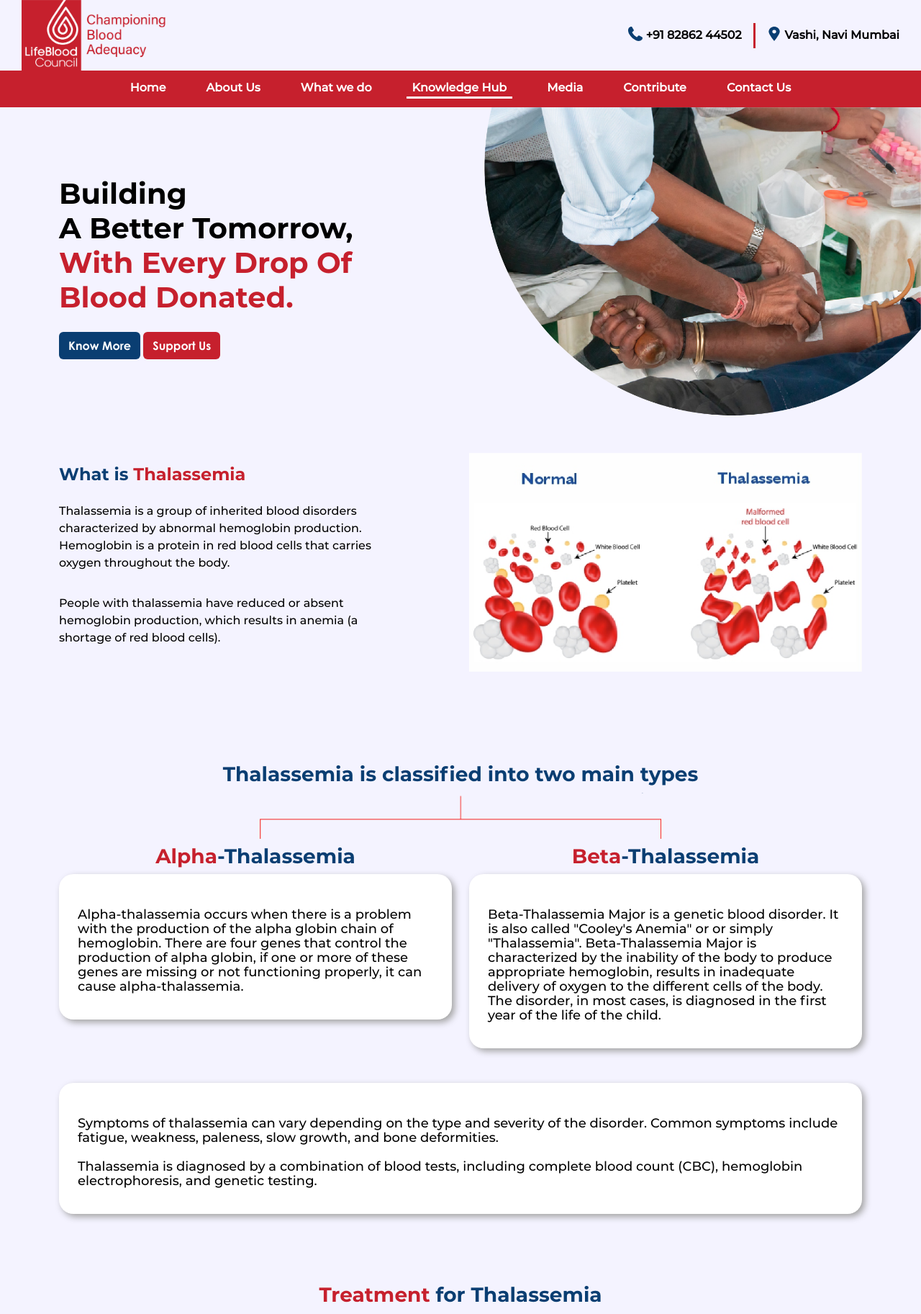
After one commit to shameelsalih/life_blood_council, a PHP site: page /thalassemia.php in a window 1280 px wide. The commit adds this page. Shown: the top 1825 px of the page at 72% size. Run offline with PHP 8.4, Linux system fonts and the light colour scheme.

Commit message:
Thalassemia Updates

```diff
--- a/css/main-style.css
+++ b/css/main-style.css
@@ -14,7 +14,7 @@
 }
 
 :root {
-    --custom-primary-color: #FF0000;
+    --custom-primary-color: #c6202d;
     --custom-primary-bg-color: #F4F3FF;
     --custom-secondary-color: #0A3E72;
     --custom-tertiary-color: #ffffff;
@@ -22,7 +22,7 @@
     --custom-nav-font-weight: 600;
     --custom-hover-opacity: 0.9;
     --custom-card-background: radial-gradient(#3d3f69, #333450);
-    --custom-footer-bg: #ba0001;
+    --custom-footer-bg: #c6202d;
 }
 
 html,
@@ -101,11 +101,23 @@ h1 {
 }
 
 .bg-custom-primary {
-    background-color: var(--custom-primary-color);
+    background-color: var(--custom-primary-color) !important;
+    background: var(--custom-primary-color) !important;
 }
 
 .bg-custom-secondary {
-    background-color: var(--custom-secondary-color);
+    background-color: var(--custom-secondary-color) !important;
+    background: var(--custom-secondary-color) !important;
+}
+
+.bg-custom-tertiary {
+    background-color: var(--custom-tertiary-color) !important;
+    background: var(--custom-tertiary-color) !important;
+}
+
+.bg-custom-quaternary {
+    background-color: var(--custom-quaternary-color) !important;
+    background: var(--custom-quaternary-color) !important;
 }
 
 .btn-custom-primary {
@@ -136,6 +148,14 @@ h1 {
 
 .secondary-color {
     color: var(--custom-secondary-color);
+}
+
+.tertiary-color {
+    color: var(--custom-tertiary-color);
+}
+
+.quaternary-color {
+    color: var(--custom-quaternary-color);
 }
 
 .footer-color {
@@ -554,6 +574,16 @@ footer ul {
     left: 24px;
 }
 
+#thalassemia-banner {
+    background: url(../images/thalassemia/thalassemia-banner.png);
+    position: relative;
+    background-size: contain;
+    background-repeat: no-repeat;
+    background-position-x: right;
+    background-position-y: top;
+    min-height: 450px;
+}
+
 @media only screen and (max-width: 426px) {
     .main-header {
         padding: 0 10px;
--- a/header.php
+++ b/header.php
@@ -1,4 +1,4 @@
-
+<?php $request_uri = $_SERVER["REQUEST_URI"] ?? "" ?>
   <header class="container-fluid p-0">
     <!-- Main Header -->
     <div class="main-header">
@@ -43,21 +43,20 @@
         <div class="collapse navbar-collapse" id="navbarSupportedContent">
           <ul class="navbar-nav m-auto mb-2 mb-lg-0 py-0 py-lg-1">
             <li class="nav-item">
-              <a class="nav-link<?= ($_SERVER["REQUEST_URI"] ?? "") == "/" ? " active" : "" ?>" aria-current="page" href="/">Home</a>
+              <a class="nav-link<?= $request_uri == "/" ? " active" : "" ?>" aria-current="page" href="/">Home</a>
             </li>
             <li class="nav-item">
-              <a class="nav-link<?= ($_SERVER["REQUEST_URI"] ?? "") == "/about-us.php" ? " active" : "" ?>" href="about-us.php">About Us</a>
+              <a class="nav-link<?= $request_uri == "/about-us.php" ? " active" : "" ?>" href="about-us.php">About Us</a>
             </li>
             <li class="nav-item">
-              <a class="nav-link<?= ($_SERVER["REQUEST_URI"] ?? "") == "/what-we-do.php" ? " active" : "" ?>" href="what-we-do.php">What we do</a>
+              <a class="nav-link<?= $request_uri == "/what-we-do.php" ? " active" : "" ?>" href="what-we-do.php">What we do</a>
             </li>
             <li class="nav-item dropdown">
-              <a class="nav-link dropdown-toggle" href="#" id="navbarDropdown" role="button" data-bs-toggle="dropdown"
-                aria-expanded="false">
+              <a class="nav-link dropdown-toggle<?= $request_uri == "/thalassemia.php" || preg_match("/knwoledge-hub\.php.*/", $request_uri) ? " active" : "" ?>" href="#" id="navbarDropdown" role="button" data-bs-toggle="dropdown" aria-expanded="false">
                 Knowledge Hub
               </a>
               <ul class="dropdown-menu" aria-labelledby="navbarDropdown">
-                <li><a class="dropdown-item" href="#">Thalassemia</a></li>
+                <li><a class="dropdown-item" href="thalassemia.php">Thalassemia</a></li>
                 <li><a class="dropdown-item" href="#">Events</a></li>
                 <li><a class="dropdown-item" href="#">FAQ's</a></li>
                 <li><a class="dropdown-item" href="#">List of Centres</a></li>
--- /dev/null
+++ b/thalassemia.php
@@ -0,0 +1,178 @@
+<!DOCTYPE html>
+<html lang="en">
+
+<?php require_once "head.php" ?>
+
+<body>
+
+  <?php require_once "header.php" ?>
+
+  <main id="main-body">
+
+    <section id="thalassemia-banner">
+      <div class="container pt-3 pt-lg-5">
+        <div class="pt-5"></div>
+        <h1>
+          Building<br>
+          A Better Tomorrow,<br>
+          <span class="primary-color">
+            With Every Drop Of<br>
+            Blood Donated.
+          </span>
+        </h1>
+        <button class="btn btn-custom-secondary mt-3">Know More</button>
+        <button class="btn btn-custom-primary mt-3">Support Us</button>
+      </div>
+    </section>
+
+    <section id="what-is-thalassemia">
+      <div class="container">
+        <div class="row">
+          <div class="col-xl-5 col-md-6">
+            <h4 class="mt-3 secondary-color">
+              What is
+              <span class="primary-color">Thalassemia</span>
+            </h4>
+            <p class="pt-3">Thalassemia is a group of inherited blood disorders characterized by abnormal hemoglobin production. Hemoglobin is a protein in red blood cells that carries oxygen throughout the body.</p>
+            <p class="pt-3">People with thalassemia have reduced or absent hemoglobin production, which results in anemia (a shortage of red blood cells).</p>
+          </div>
+          <div class="offset-xl-1 col-xl-6 col-md-6 d-flex align-items-center">
+            <img src="images/thalassemia/thalassemia.png" alt="What is Thalassemia" class="w-100" />
+          </div>
+        </div>
+      </div>
+    </section>
+
+    <section id="thalassemia-classification" class="py-5 mt-5">
+      <div class="container">
+        <h3 class="secondary-color text-center">Thalassemia is classified into two main types</h3>
+        <img src="images/thalassemia/dividers.png" alt="Divider" class="w-50 mx-auto d-sm-block d-none">
+        <div class="row">
+
+          <div class="col-sm-6">
+            <h3 class="secondary-color text-center mt-2"><span class="primary-color">Alpha</span>-Thalassemia</h3>
+            <div class="icon-card bg-custom-tertiary">
+              <p class="content text-start quaternary-color p-3 fw-normal">
+                Alpha-thalassemia occurs when there is a problem with the production of the alpha globin chain of hemoglobin. There are four genes that control the production of alpha globin, if one or more of these genes are missing or not functioning properly, it can cause alpha-thalassemia.
+              </p>
+            </div>
+          </div>
+
+          <div class="col-sm-6">
+            <h3 class="secondary-color text-center mt-2"><span class="primary-color">Beta</span>-Thalassemia</h3>
+            <div class="icon-card bg-custom-tertiary">
+              <p class="content text-start quaternary-color p-3 fw-normal">
+                Beta-Thalassemia Major is a genetic blood disorder. It is also called "Cooley's Anemia" or or simply "Thalassemia". Beta-Thalassemia Major is characterized by the inability of the body to produce appropriate hemoglobin, results in inadequate delivery of oxygen to the different cells of the body. The disorder, in most cases, is diagnosed in the first year of the life of the child.
+              </p>
+            </div>
+          </div>
+
+          <div class="col-sm-12 mt-5">
+            <div class="icon-card bg-custom-tertiary">
+              <p class="content text-start quaternary-color p-3 fw-normal">
+                Symptoms of thalassemia can vary depending on the type and severity of the disorder. Common symptoms include fatigue, weakness, paleness, slow growth, and bone deformities.<br/><br/>
+                Thalassemia is diagnosed by a combination of blood tests, including complete blood count (CBC), hemoglobin electrophoresis, and genetic testing.
+              </p>
+            </div>
+          </div>
+        </div>
+      </div>
+    </section>
+
+    <section id="thalassemia-treatment" class="py-5">
+      <div class="container">
+        <h3 class="text-center secondary-color"><span class="primary-color">Treatment</span> for Thalassemia</h3>
+
+        <div class="row pt-5 justify-content-center">
+          <div class="col-sm-7">
+            <h3 class="primary-color"><span class="secondary-color">Regular</span> Blood Transfusions</h3>
+            <p>
+              Blood transfusions are medical procedures in which blood or blood components are transferred from one person (donor) into the bloodstream of another person (recipient).<br/><br/>
+              The goal of blood transfusions is to replace lost blood, correct anemia, or treat certain medical conditions by providing essential components such as red blood cells, platelets, or plasma. The blood must be compatible with the recipient's blood type to avoid adverse reactions.
+            </p>
+          </div>
+          <div class="col-sm-2 d-flex align-items-center">
+            <img class="w-100" src="images/thalassemia/regular-blood-transfusions.png" alt="Regular Blood Transfusions">
+          </div>
+        </div>
+
+        <div class="row pt-5 justify-content-center">
+          <div class="col-sm-3 d-flex align-items-center">
+            <img class="w-100" src="images/thalassemia/chelation-therapy.png" alt="Regular Blood Transfusions">
+          </div>
+          <div class="col-sm-7">
+            <h3 class="primary-color"><span class="secondary-color">Chelation</span> Therapy</h3>
+            <p>
+              Chelation therapy is a medical treatment in which a synthetic solution (chelating agent) is administered to a patient intravenously to remove heavy metals, minerals, and other toxic substances from the body.<br/><br/>
+              It is commonly used for individuals with high levels of lead or other heavy metals in the bloodstream and for individuals with metal toxicity due to occupational or environmental exposure.
+            </p>
+          </div>
+        </div>
+
+
+        <div class="row pt-5 justify-content-center">
+          <div class="col-sm-7 pt-5">
+            <h3 class="primary-color">Bone Marrow <span class="secondary-color">Transplant</span></h3>
+            <p>
+              Bone Marrow Transplant can help cure the disease and prevent serious complications, such as anemia and organ damage.<br/><br/>
+              The success of BMT depends on various factors, such as the patient's age, overall health, and the availability of a suitable donor.
+            </p>
+          </div>
+          <div class="col-sm-4 d-flex align-items-center">
+            <img class="w-100" src="images/thalassemia/bone-arrow-transplant.png" alt="Regular Blood Transfusions">
+          </div>
+        </div>
+
+        <section id="thalassemia-qna" class="py-5 mt-5">
+          <div class="container">
+            <h4 class="primary-color text-center">You ask, We answer</h4>
+            <div class="accordion pt-5" id="accordionExample">
+              <div class="accordion-item">
+                <h2 class="accordion-header" id="headingOne">
+                  <button class="accordion-button" type="button" data-bs-toggle="collapse" data-bs-target="#collapseOne" aria-expanded="true" aria-controls="collapseOne">
+                    Accordion Item #1
+                  </button>
+                </h2>
+                <div id="collapseOne" class="accordion-collapse collapse show" aria-labelledby="headingOne" data-bs-parent="#accordionExample">
+                  <div class="accordion-body">
+                    <strong>This is the first item's accordion body.</strong> It is shown by default, until the collapse plugin adds the appropriate classes that we use to style each element. These classes control the overall appearance, as well as the showing and hiding via CSS transitions. You can modify any of this with custom CSS or overriding our default variables. It's also worth noting that just about any HTML can go within the <code>.accordion-body</code>, though the transition does limit overflow.
+                  </div>
+                </div>
+              </div>
+              <div class="accordion-item">
+                <h2 class="accordion-header" id="headingTwo">
+                  <button class="accordion-button collapsed" type="button" data-bs-toggle="collapse" data-bs-target="#collapseTwo" aria-expanded="false" aria-controls="collapseTwo">
+                    Accordion Item #2
+                  </button>
+                </h2>
+                <div id="collapseTwo" class="accordion-collapse collapse" aria-labelledby="headingTwo" data-bs-parent="#accordionExample">
+                  <div class="accordion-body">
+                    <strong>This is the second item's accordion body.</strong> It is hidden by default, until the collapse plugin adds the appropriate classes that we use to style each element. These classes control the overall appearance, as well as the showing and hiding via CSS transitions. You can modify any of this with custom CSS or overriding our default variables. It's also worth noting that just about any HTML can go within the <code>.accordion-body</code>, though the transition does limit overflow.
+                  </div>
+                </div>
+              </div>
+              <div class="accordion-item">
+                <h2 class="accordion-header" id="headingThree">
+                  <button class="accordion-button collapsed" type="button" data-bs-toggle="collapse" data-bs-target="#collapseThree" aria-expanded="false" aria-controls="collapseThree">
+                    Accordion Item #3
+                  </button>
+                </h2>
+                <div id="collapseThree" class="accordion-collapse collapse" aria-labelledby="headingThree" data-bs-parent="#accordionExample">
+                  <div class="accordion-body">
+                    <strong>This is the third item's accordion body.</strong> It is hidden by default, until the collapse plugin adds the appropriate classes that we use to style each element. These classes control the overall appearance, as well as the showing and hiding via CSS transitions. You can modify any of this with custom CSS or overriding our default variables. It's also worth noting that just about any HTML can go within the <code>.accordion-body</code>, though the transition does limit overflow.
+                  </div>
+                </div>
+              </div>
+            </div>
+          </div>
+        </section>
+
+      </div>
+    </section>
+
+  </main>
+
+  <?php require_once "footer.php" ?>
+</body>
+
+</html>
```
Also changed, not shown: images/thalassemia/bone-arrow-transplant.png (added), images/thalassemia/chelation-therapy.png (added), images/thalassemia/dividers.png (added), images/thalassemia/regular-blood-transfusions.png (added), images/thalassemia/thalassemia-banner.png (added), images/thalassemia/thalassemia.png (added).
